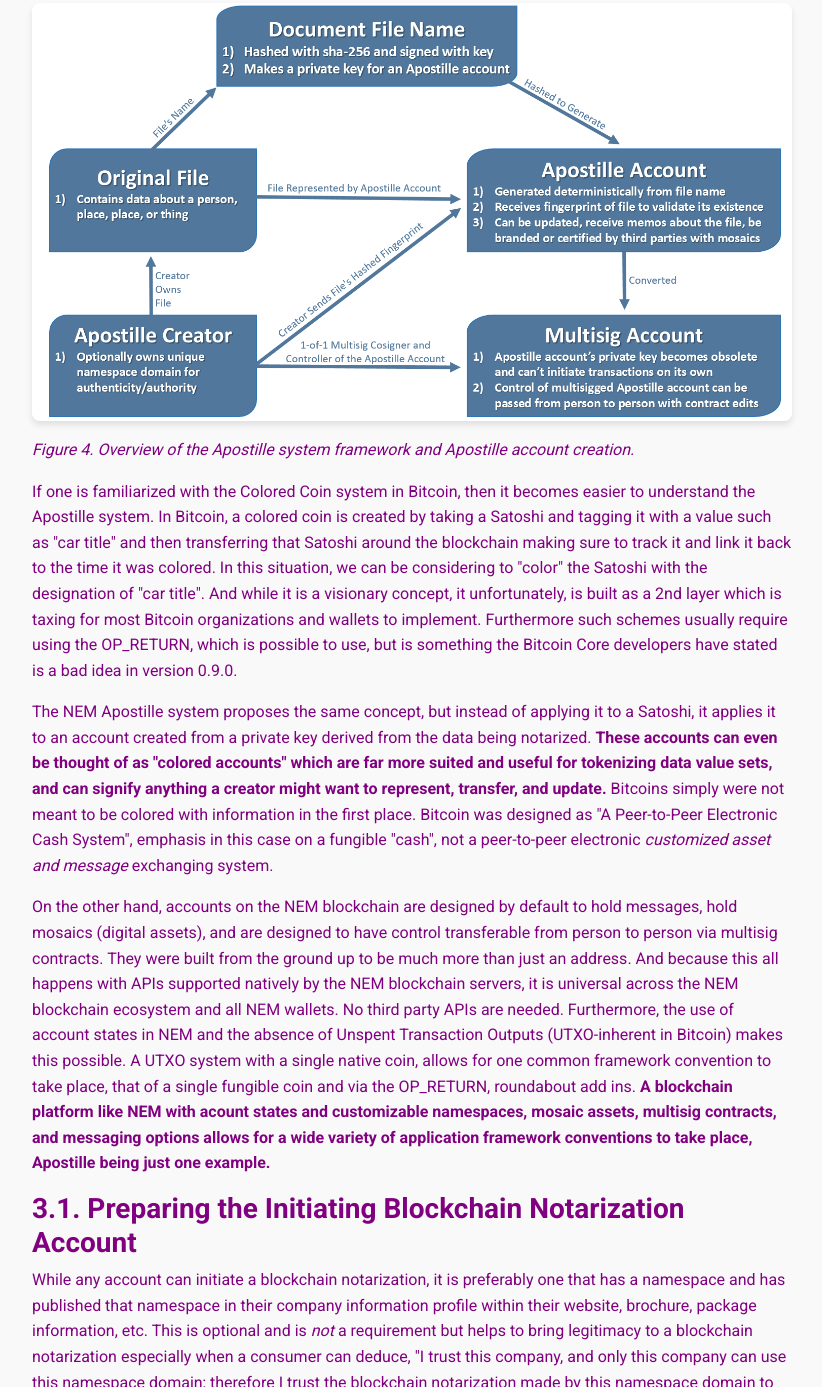
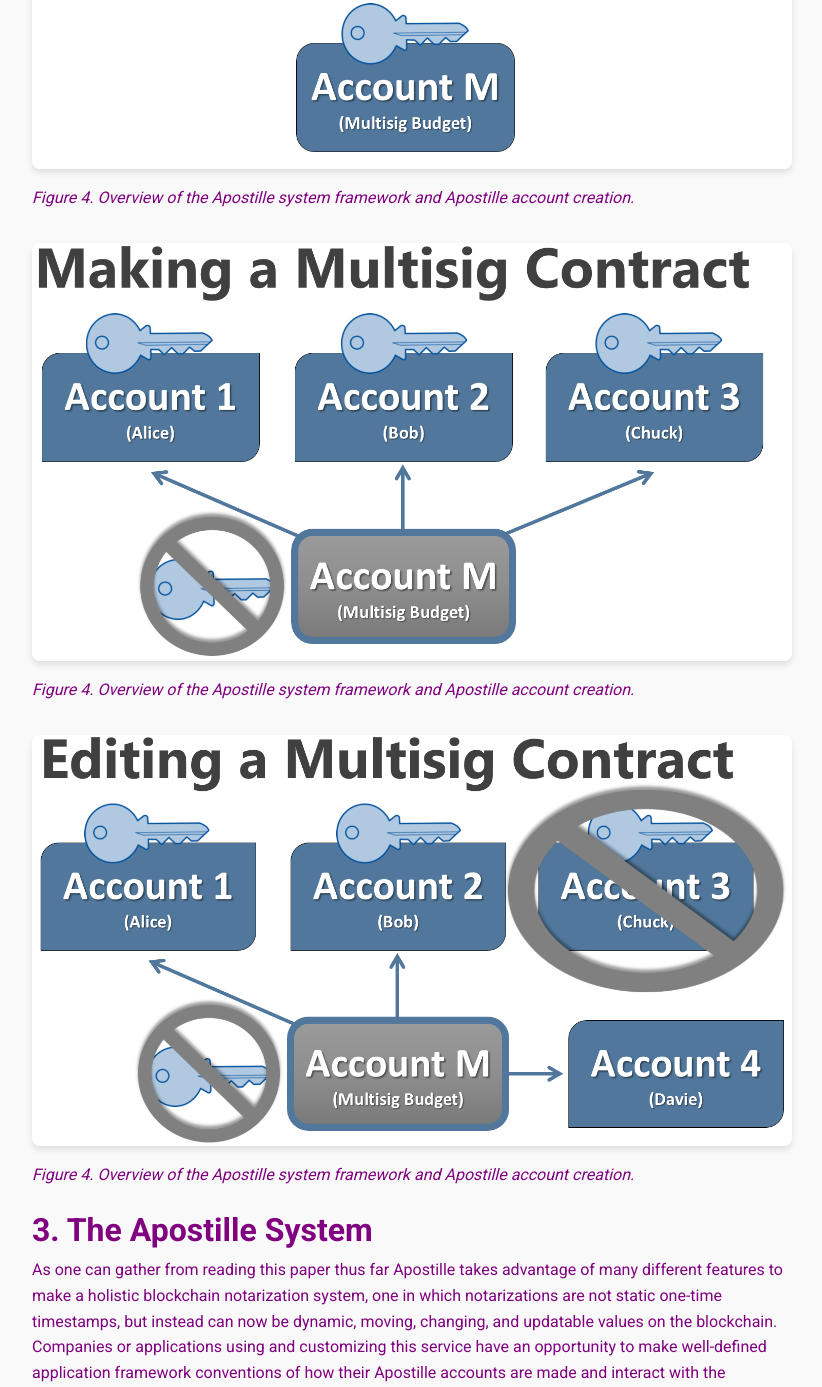
Before and after one commit to jabo38/jabo38.github.io, a plain HTML site: page posts/apostille.html in a window 1280 px wide. Shown: the part 5326-6713 px from the top of the page, without its empty margins (228-1050 px from the left). Drawn offline with Linux system fonts and the light colour scheme; files that its build step writes are made by us from their sources.

Commit message:
Update apostille.html
trying to add images

```diff
--- a/posts/apostille.html
+++ b/posts/apostille.html
@@ -200,6 +200,9 @@
     <p>A 1-of-1 multisignature account is possible in NEM as the account being turned into a multisig account has its private key nullified; meaning, it no longer has any power to initiate transactions. Only a cosignatory's private key can initiate transactions on the multisigged account's behalf. It is therefore that accounts in NEM's multisig implementation can be analogously thought of as parent/child accounts, where the parent accounts are the cosignatories and can make the child account make any transaction.</p>
 
     <p>This is useful in the Apostille system because now a dedicated account representing a blockchain notarization can receive messages to update the blockchain notarization, and can receive assets/mosaics sent to the dedicated account locking in value or adding status to the blockchain notarization. But the other subtle yet critical utility about NEM’s multisignature solution is that, the dedicated blockchain notarization account be transferred from person to person. This means that the account is no longer “just an account” but instead is a certification account representing the state of the underlying content it is linked. We call these certification accounts “Apostille accounts”.</p>
+    <img src="https://raw.githubusercontent.com/jabo38/jabo38.github.io/main/images/apostille/figure1.png" alt="Figure 1. The accounts for Alice, Bob, Chuck and Account M are all each separate and each is controlled by its own private key." style="max-width: 100%; height: auto;">    <p><em>Figure 4. Overview of the Apostille system framework and Apostille account creation.</em></p>
+    <img src="https://raw.githubusercontent.com/jabo38/jabo38.github.io/main/images/apostille/figure2.png" alt="Figure 2. Making a multisig contract. The private key of the multisignature account M, is no longer important and not used. Meanwhile, Alice, Bob, and Chuck have custodial control over Account M." style="max-width: 100%; height: auto;">    <p><em>Figure 4. Overview of the Apostille system framework and Apostille account creation.</em></p>
+    <img src="https://raw.githubusercontent.com/jabo38/jabo38.github.io/main/images/apostille/figure3.png" alt="Overview of the Apostille system framework and Apostille account creation" style="max-width: 100%; height: auto;">    <p><em>Figure 4. Overview of the Apostille system framework and Apostille account creation.</em></p>
 
 
     <h2 id="apostille-system">3. The Apostille System</h2>
```
